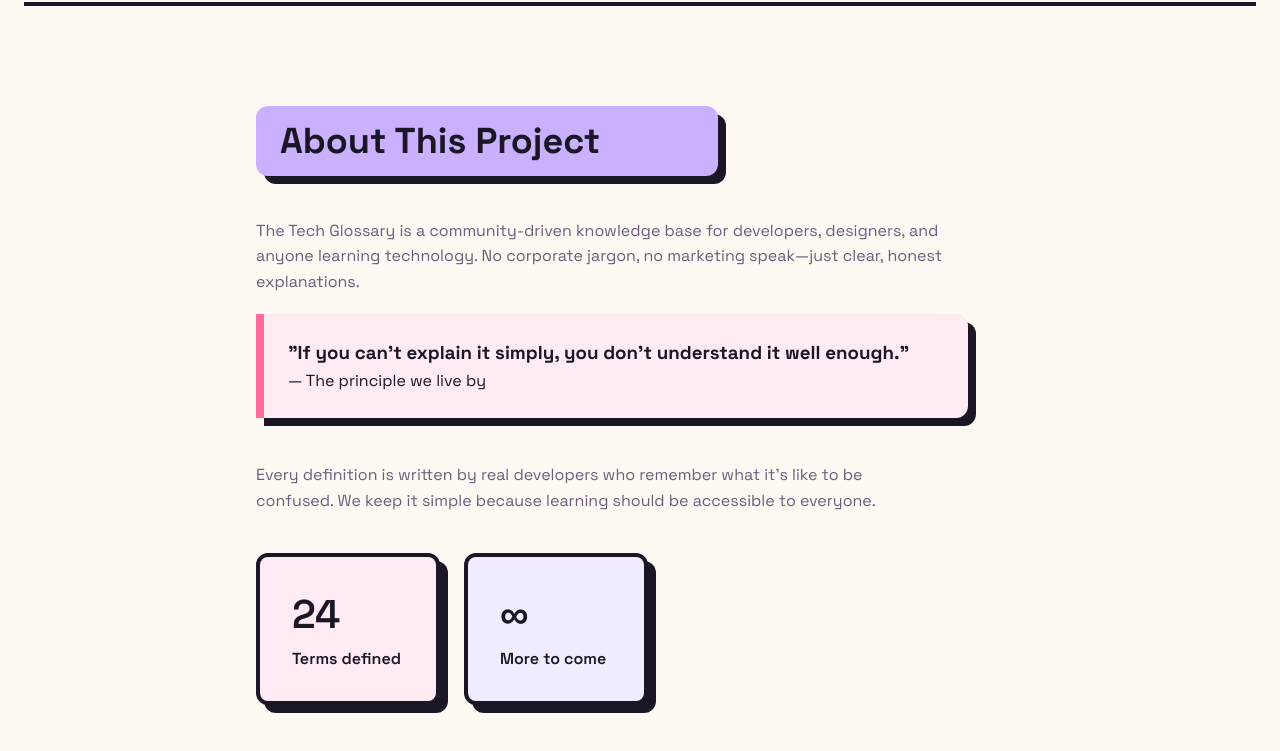
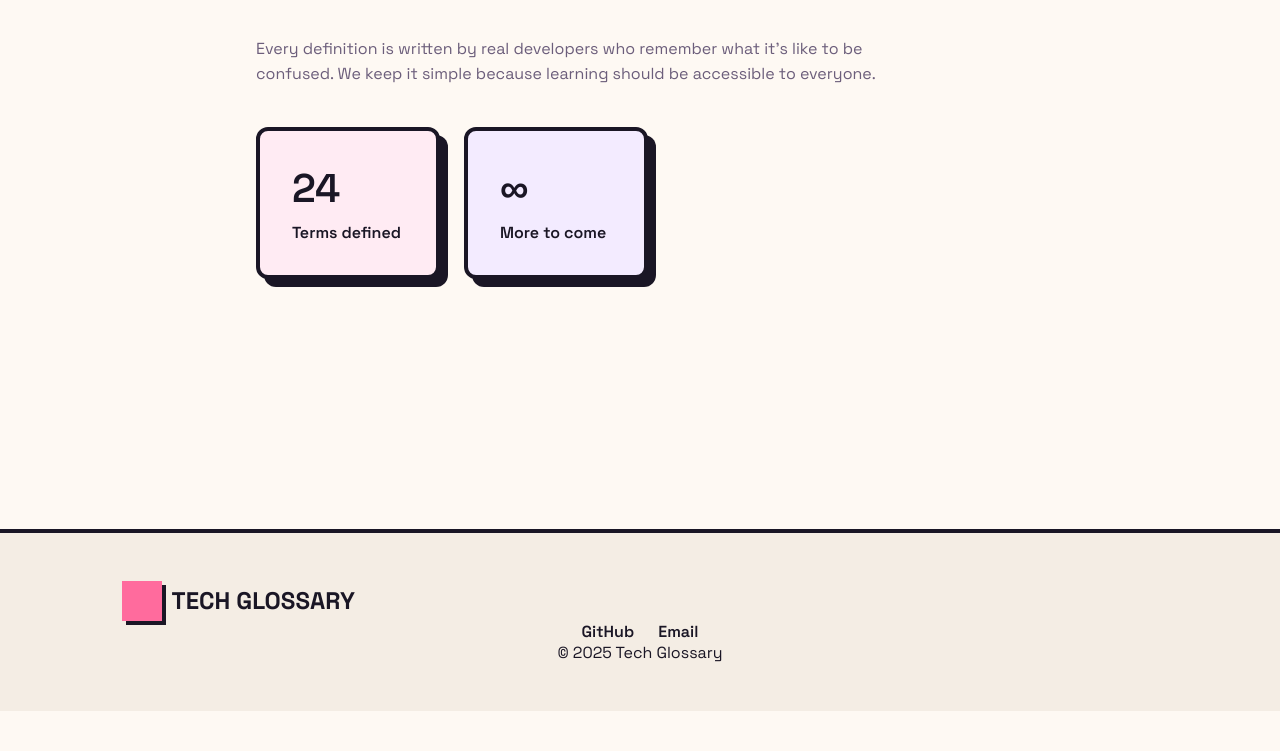
Before and after one commit to mahithchenna-ai/tech-glossary-html-css, a plain HTML site: page index.html in a window 1280 px wide. Shown: the part 3463-4214 px from the top of the page. After the commit the page ends 4174 px from the top, so only its background shows below. Drawn offline with Linux system fonts and the light colour scheme.

Commit message:
Added Footer

```diff
--- a/index.html
+++ b/index.html
@@ -200,18 +200,20 @@
 
 
   <!-- FOOTER -->
-  <!-- <footer>
+ <footer>
     <div class="footer-container container">
       <div class="logo">
-        <div></div>
+        <div>
+          <img src="" alt="">
+        </div>
         <span>TECH GLOSSARY</span>
       </div>
       <div class="socials">
         <a href="#">GitHub</a>
         <a href="#">Email</a>
       </div>
-      <p>© 2025 Tech Glossary · Open knowledge for everyone 🎉</p>
+      <p>© 2025 Tech Glossary</p>
     </div>
-  </footer> -->
+  </footer>
 </body>
 </html>
--- a/style.css
+++ b/style.css
@@ -386,7 +386,7 @@ footer .socials a:hover {
 }
 
 /* ===== RESPONSIVE FLUID CENTERING ===== */
-@media (max-width: 1280px) {
+@media (max-width: 768px) {
   .cards {
     grid-template-columns: repeat(2, 1fr);
   }
```
